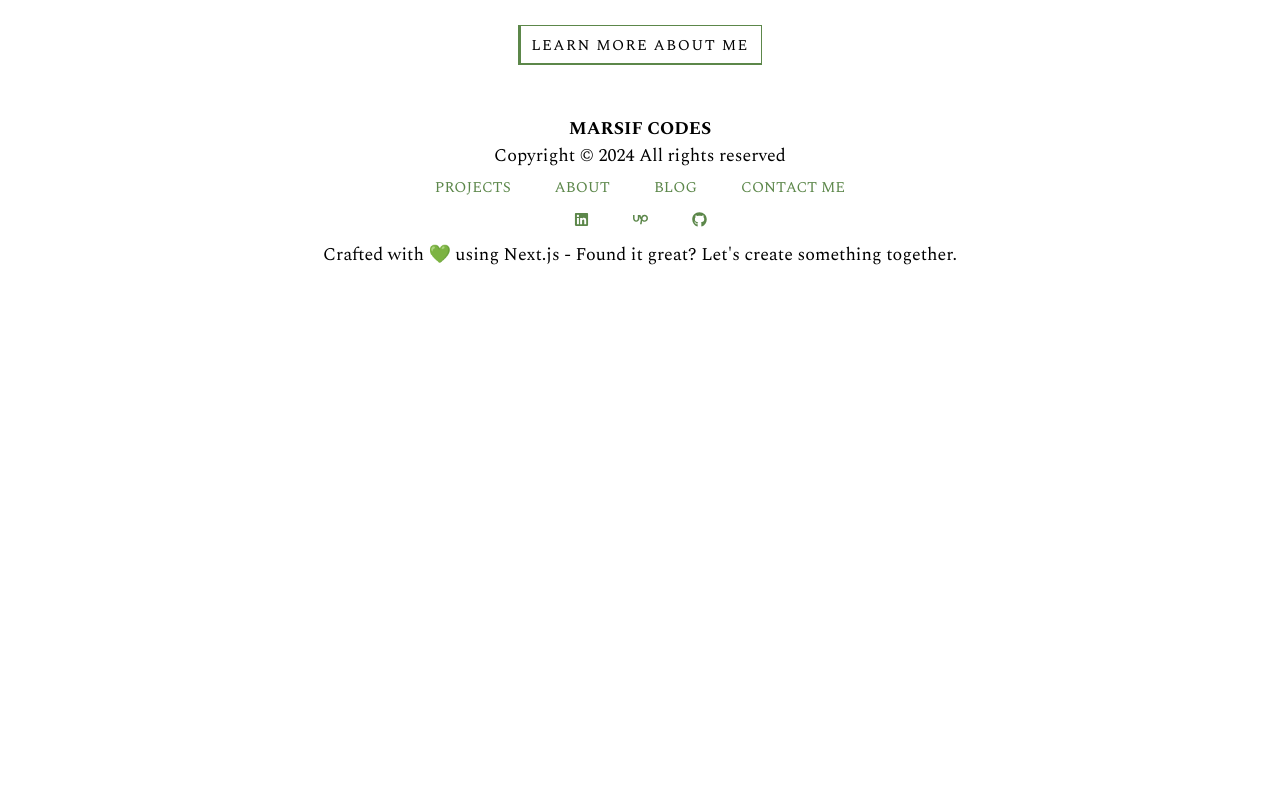
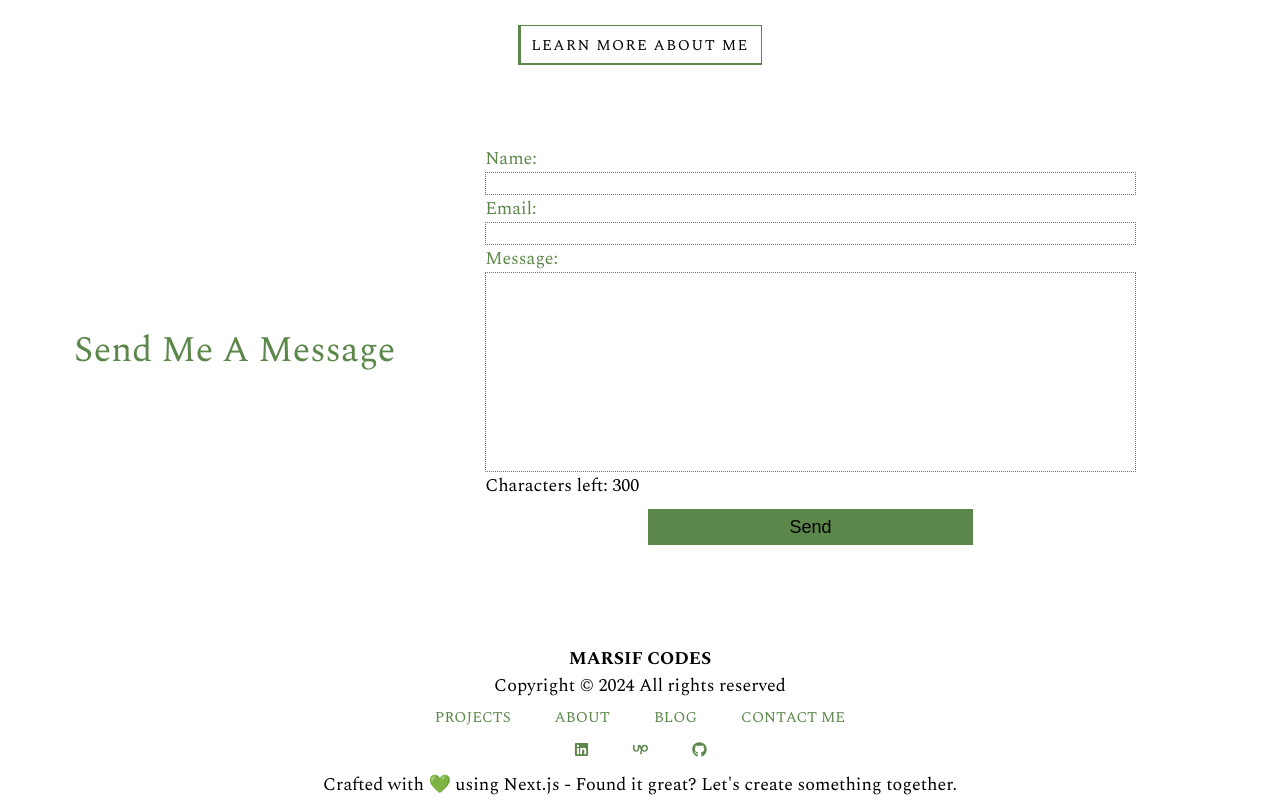
Before and after one commit to MARSIF123/marsif-codes, a Next.js app: page / in a window 1280 px wide. Shown: the part 2736-3536 px from the top of the page. Before the commit the page ends 3006 px from the top, so only its background shows below. Built offline with nearby package versions, Linux system fonts and the light colour scheme; no server answers.

Commit message:
WIP: contact form

```diff
--- a/src/app/layout.js
+++ b/src/app/layout.js
@@ -1,11 +1,11 @@
 import { Spectral } from "next/font/google";
 import { Merienda } from "next/font/google";
 import "./globals.css";
-import { WEBSITE_TITLE } from "@/utils/constants";
-import Header from "@/components/Header/Header";
+import { WEBSITE_TITLE } from "../utils/constants";
+import Header from "../components/Header/Header";
 import { cookies } from "next/headers";
 import { LIGHT_COLORS, DARK_COLORS } from "@/utils/constants";
-import Footer from "@/components/Footer/Footer";
+import Footer from "../components/Footer/Footer";
 
 const spectral = Spectral({
   weight: ["400", "700"],
--- a/src/app/page.js
+++ b/src/app/page.js
@@ -4,6 +4,7 @@ import DotBox from "../components/DotBox/DotBox";
 import ProjectGrid from "../components/ProjectsGrid/ProjectsGrid";
 import Skills from "../components/Skills/Skills";
 import LinkButton from "../components/LinkButton/LinkButton";
+import ContactForm from "../components/ContactForm/ContactForm";
 
 export default function Home() {
   return (
@@ -24,6 +25,9 @@ export default function Home() {
       <Heading HeadingTag="h1">Skills</Heading>
       <Skills />
       <LinkButton href="/about">Learn more about me</LinkButton>
+
+      {/* CONTACT */}
+      <ContactForm />
     </div>
   );
 }
--- /dev/null
+++ b/src/components/ContactForm/ContactForm.js
@@ -0,0 +1,64 @@
+"use client";
+import Heading from "../Heading/Heading";
+import styles from "./contactForm.module.css";
+import React from "react";
+
+const ContactForm = () => {
+  const id = React.useId();
+  const nameId = id + "name";
+  const emailId = id + "email";
+  const messageId = id + "message";
+
+  const [name, setName] = React.useState("");
+  const [email, setEmail] = React.useState("");
+  const [message, setMessage] = React.useState("");
+
+  const submitHandler = (e) => {
+    e.preventDefault();
+    console.log({ name, email, message });
+  };
+
+  return (
+    <div className={styles.card}>
+      <Heading HeadingTag="h2">Send Me A Message</Heading>
+      <form className={styles.form} onSubmit={submitHandler}>
+        <label htmlFor={nameId}>Name:</label>
+        <input
+          id={nameId}
+          value={name}
+          onChange={(e) => setName(e.target.value)}
+          aria-label="Your Name"
+          required
+        />
+
+        <label htmlFor={emailId}>Email:</label>
+        <input
+          id={emailId}
+          type="email"
+          value={email}
+          onChange={(e) => setEmail(e.target.value)}
+          aria-label="Your Email"
+          required
+        />
+
+        <label htmlFor={messageId}>Message:</label>
+        <textarea
+          id={messageId}
+          value={message}
+          maxLength={300}
+          draggable={false}
+          onChange={(e) => setMessage(e.target.value)}
+          aria-label="Your Message"
+          required
+        />
+        <p>Characters left: {300 - message.length}</p>
+
+        <button type="submit" className={styles.btn}>
+          Send
+        </button>
+      </form>
+    </div>
+  );
+};
+
+export default ContactForm;
--- /dev/null
+++ b/src/components/ContactForm/contactForm.module.css
@@ -0,0 +1,58 @@
+.card {
+  width: 100%;
+  margin: 60px auto;
+  display: flex;
+  align-items: center;
+  justify-content: center;
+}
+.form {
+  display: flex;
+  flex-direction: column;
+  flex: 2;
+  padding: 0px 80px;
+}
+.form label {
+  color: var(--color-primary);
+}
+.form input {
+  font-size: 1.8rem;
+  border: 1px dotted var(--color-primary);
+}
+.form textarea {
+  font-size: 1.8rem;
+  border: 1px dotted var(--color-primary);
+  height: 200px;
+  resize: none;
+}
+.form input:focus {
+  outline: 2px solid var(--color-primary);
+}
+.form textarea:focus {
+  outline: 2px solid var(--color-primary);
+}
+.btn {
+  width: 50%;
+  margin: 10px auto;
+  border: none;
+  padding: 0.75rem 1.25rem;
+  background-color: var(--color-primary);
+  color: var(--color-text);
+  font-size: 1.8rem;
+  transition: all 0.3s ease;
+}
+.btn:hover {
+  transform: scale(1.1);
+}
+.btn:active {
+  background-color: var(--color-secondary);
+}
+
+@media (max-width: 900px) {
+  .card {
+    flex-direction: column;
+  }
+  .form {
+    width: 100%;
+    padding: 10px 0px;
+  }
+}
--- a/src/components/Skills/skills.module.css
+++ b/src/components/Skills/skills.module.css
@@ -11,7 +11,7 @@
   align-items: center;
   flex-direction: column;
   padding: 10px;
-  width: 80%;
+  width: 100%;
   border: 1px solid var(--color-primary);
 }
 .item:nth-child(2),
--- a/src/utils/constants.js
+++ b/src/utils/constants.js
@@ -4,12 +4,12 @@ export const LIGHT_COLORS = {
   "--color-text": "hsl(0, 100%, 0%)",
   "--color-background": "hsl(0, 100%, 100%)",
   "--color-primary": "hsl(102deg, 29%, 41%)",
-  "--color-secondary": "hsl(345deg 100% 50%)",
+  "--color-secondary": "hsl(102, 30%, 27%)",
 };
 
 export const DARK_COLORS = {
   "--color-text": "hsl(0, 100%, 100%)",
   "--color-background": "hsl(216, 16%, 6%)",
   "--color-primary": "hsl(333, 100%, 45%)",
-  "--color-secondary": "hsl(210deg 100% 70%)",
+  "--color-secondary": "hsl(333, 100%, 33%)",
 };
```
